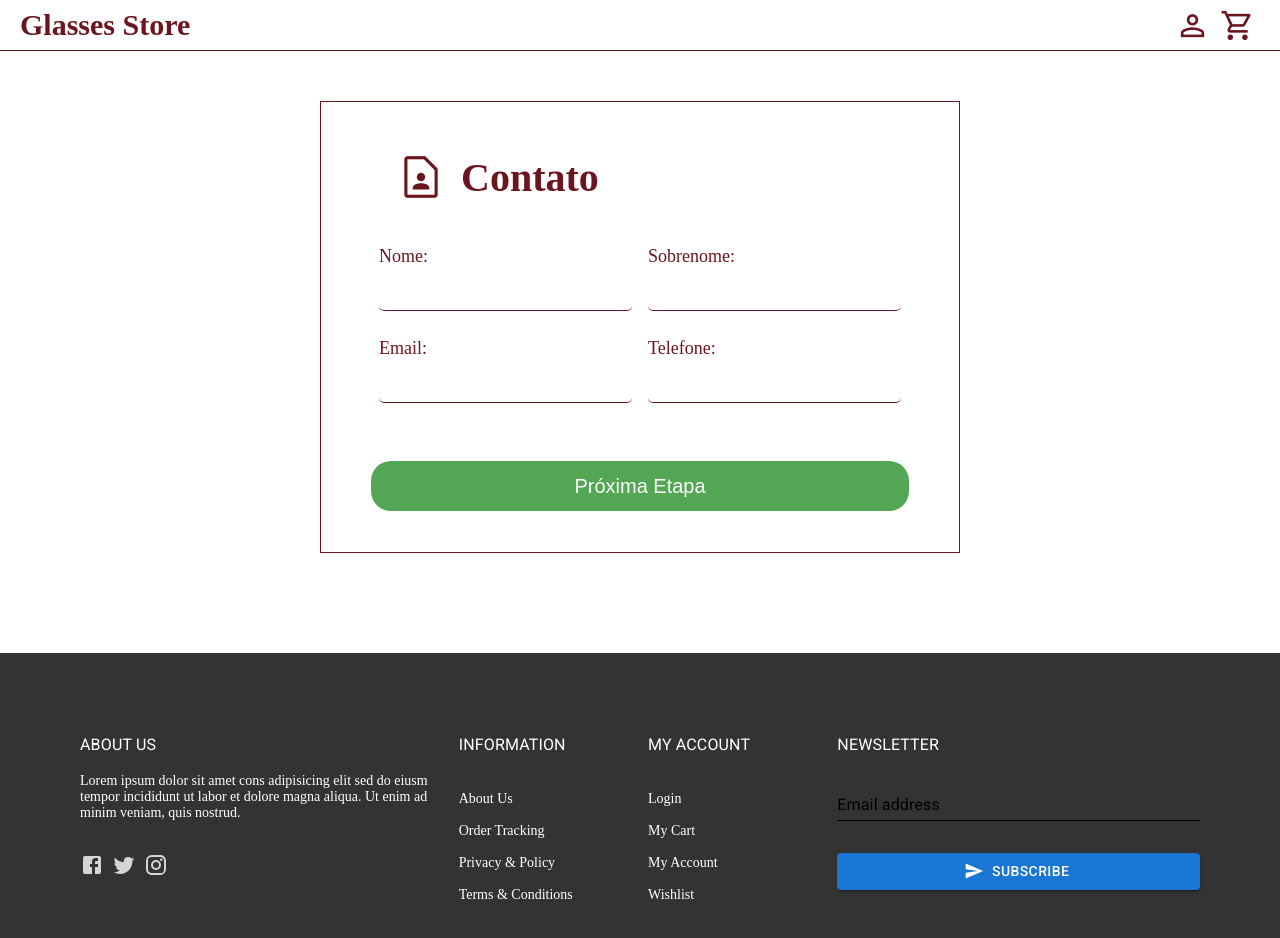
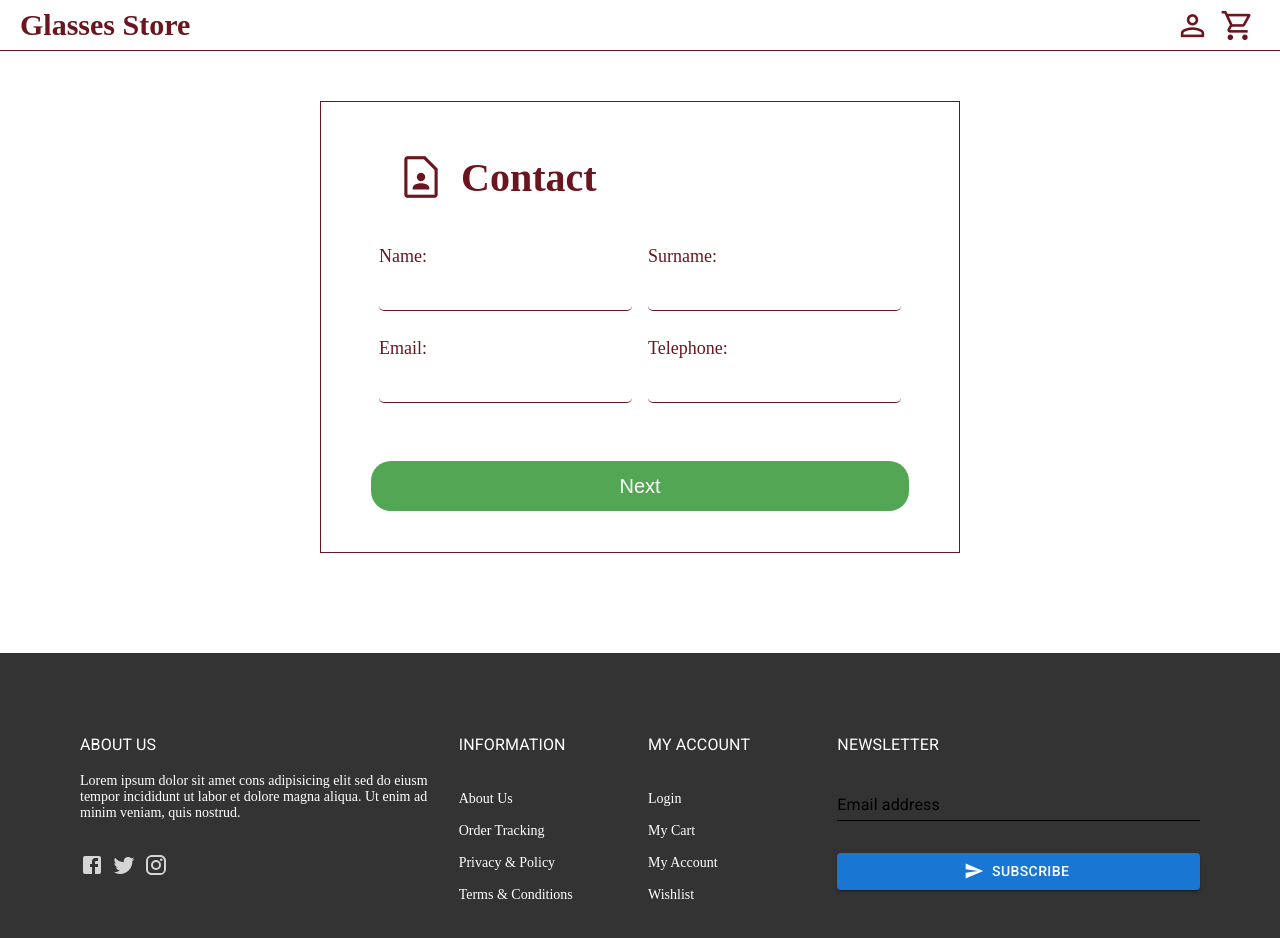
Before and after one commit to MakeRedundant/Spec-tacular-.com, a React (Vite) app: page /contact in a window 1280 px wide. Shown: the top 938 px of the page. Built offline with nearby package versions, Linux system fonts and the light colour scheme; a web font is replaced by a local one.

Commit message:
updated contact page

```diff
--- a/client/src/pages/Contact/index.tsx
+++ b/client/src/pages/Contact/index.tsx
@@ -37,7 +37,7 @@ function Contact() {
                         isHoverable={false}
                     />
                     <Text
-                        text="Contato"
+                        text="Contact"
                         size="40px"
                         weight={600}
                         align="center"
@@ -53,7 +53,7 @@ function Contact() {
                     <Container flex>
                         <S.FormControl>
                             <Text
-                                text="Nome:"
+                                text="Name:"
                                 size="18px"
                                 color={colors.primary}
                             />
@@ -69,7 +69,7 @@ function Contact() {
                         </S.FormControl>
                         <S.FormControl>
                             <Text
-                                text="Sobrenome:"
+                                text="Surname:"
                                 size="18px"
                                 color={colors.primary}
                             />
@@ -104,7 +104,7 @@ function Contact() {
                         </S.FormControl>
                         <S.FormControl>
                             <Text
-                                text="Telefone:"
+                                text="Telephone:"
                                 size="18px"
                                 color={colors.primary}
                             />
@@ -121,7 +121,7 @@ function Contact() {
                     </Container>
 
                     <Button
-                        text="Próxima Etapa"
+                        text="Next"
                         width="100%"
                         height="50px"
                         margin="50px auto 16px auto"
```
